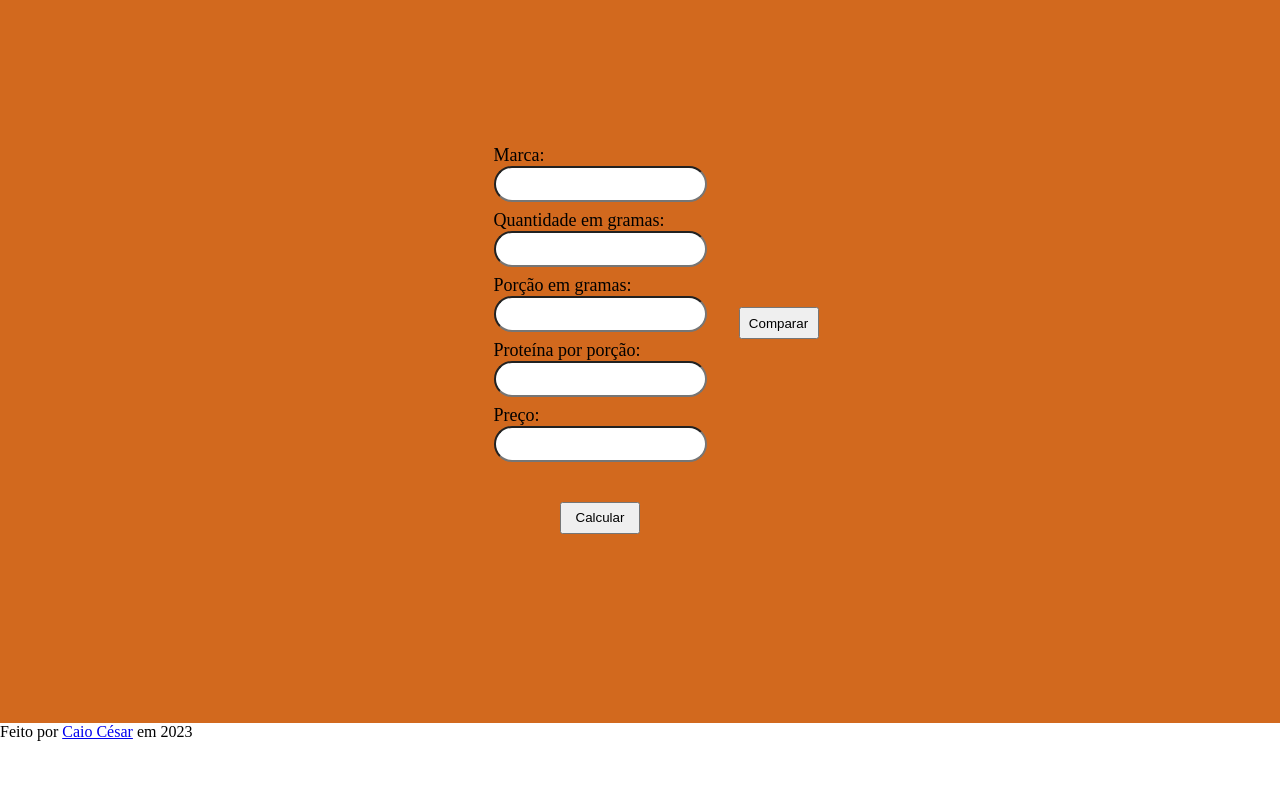
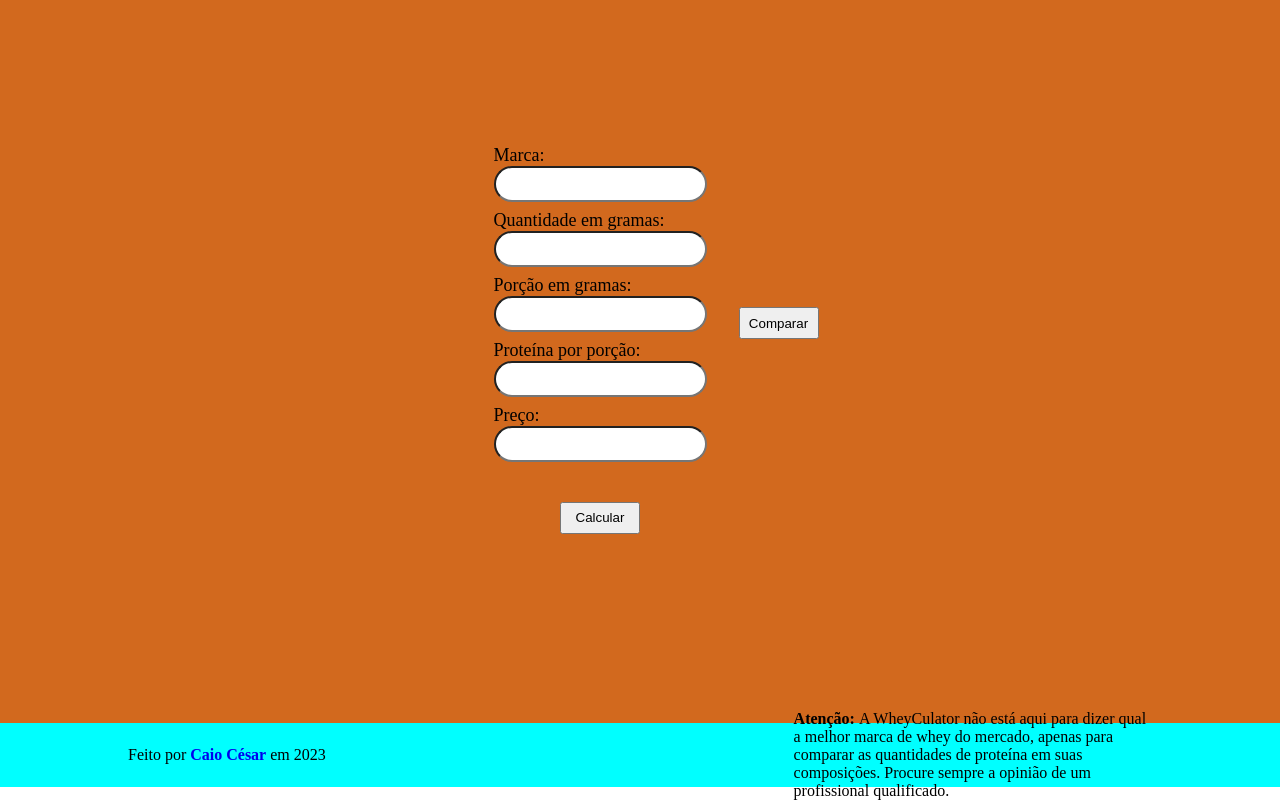
Before and after one commit to caio-cmc/calcuwhey, a React (Create React App) app: page / in a window 1280 px wide. Shown: the part 1677-2477 px from the top of the page. Before the commit the page ends 2418 px from the top, so only its background shows below. Built offline with nearby package versions, Linux system fonts and the light colour scheme.

Commit message:
footer stylized

```diff
--- a/src/Components/Footer.jsx
+++ b/src/Components/Footer.jsx
@@ -1,9 +1,16 @@
 import React from "react";
+import "../Styles/Components/Footer.scss"
 
 function Footer() {
   return (
-    <footer>
-      <span>Feito por <a href="https://github.com/caio-cmc" target="_blank" rel="noreferrer">Caio César</a> em 2023</span>
+    <footer className="footer-main">
+      <p>
+        Feito por
+          <a className="footer-caio" href="https://github.com/caio-cmc" target="_blank" rel="noreferrer">
+            <b> Caio César</b>
+          </a> em 2023
+      </p>
+      <p className="footer-disclaimer"><b>Atenção: </b>A WheyCulator não está aqui para dizer qual a melhor marca de whey do mercado, apenas para comparar as quantidades de proteína em suas composições. Procure sempre a opinião de um profissional qualificado.</p>
     </footer>
   )
 }
--- /dev/null
+++ b/src/Styles/Components/Footer.scss
@@ -0,0 +1,17 @@
+.footer-main {
+  height: 8vh;
+  display: flex;
+  flex-direction: row;
+  align-items: center;
+  justify-content: space-between;
+  padding: 0rem 8rem;
+  background-color: aqua;
+}
+
+.footer-caio {
+  text-decoration: none;
+}
+
+.footer-disclaimer {
+  width: 35%;
+}
```
Also changed, not shown: 1 other file (tests, documents, lock files or other folders).
